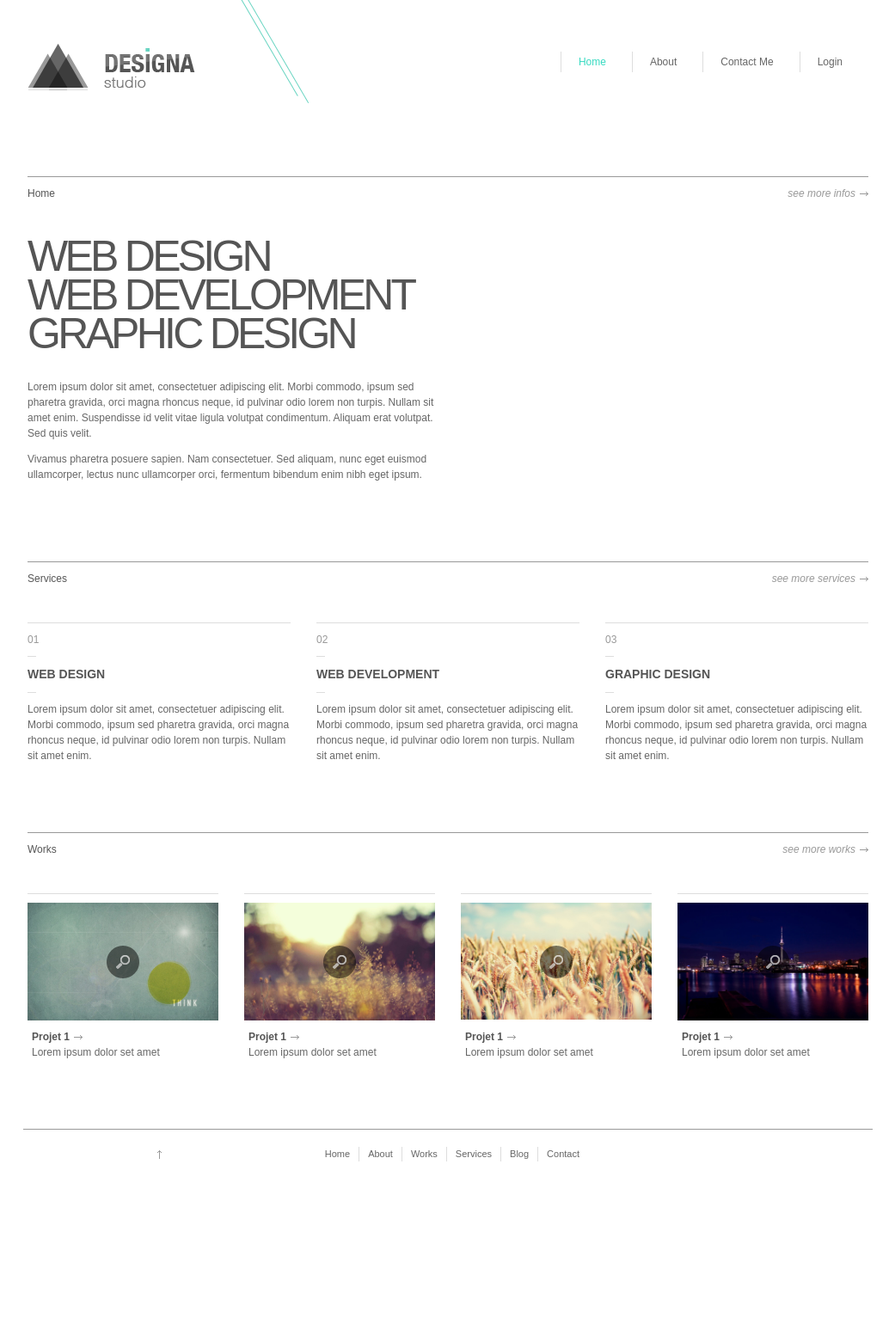
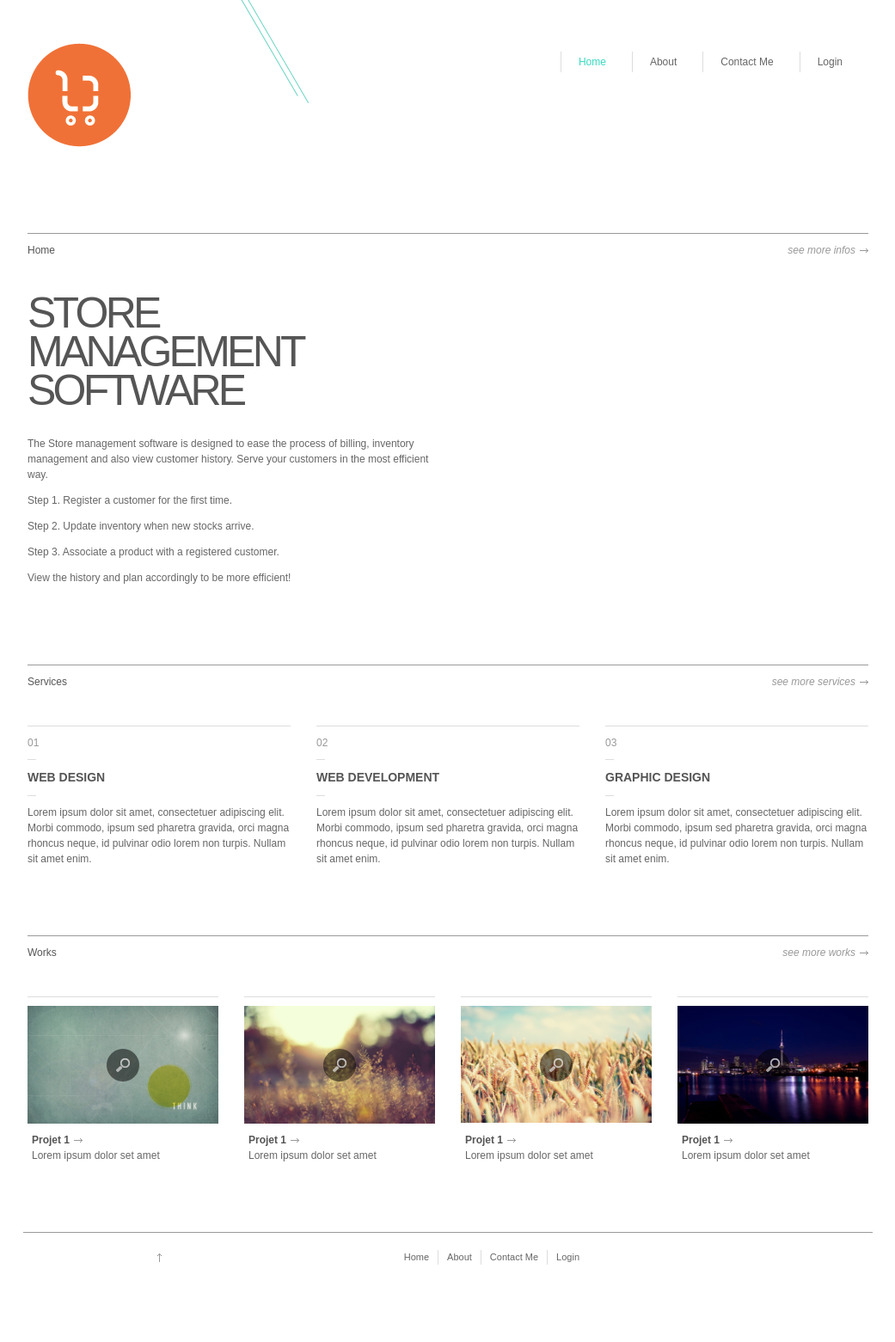
Before and after one commit to G-Ark/StoreManagement, a Django app: page /store/ in a window 1280 px wide. Shown: the whole page at 86% size, without its empty margins (119-1160 px from the left). Before the commit the page ends 1351 px from the top, so only its background shows below. Run offline with Django 3.2, Linux system fonts and the light colour scheme.

Commit message:
Pushing html changes to AddingDB branch

```diff
--- a/Store/templates/Store/index.html
+++ b/Store/templates/Store/index.html
@@ -9,7 +9,7 @@
 <body>
 <header class="center clearfix" id="navtop">
   <a href="{% url 'index' %}" class="logo fleft">
-    <img src="{% static 'Store/img/logo.png' %}" alt="Store Management Sofware" />
+    <img src="{% static 'Store/img/logo1.png' %}" alt="Store Management Sofware" />
   </a>
   <nav class="fright">
     <ul>
@@ -32,16 +32,18 @@
       <p class="fleft">Home</p>
       <a href="about.html" class="arrow more fright">see more infos</a> </header>
     <div class="column2 mright">
-      <h1>Web design <br>
-        Web Development <br>
-        Graphic Design</h1>
-      <p>Lorem ipsum dolor sit amet, consectetuer adipiscing elit. Morbi commodo, ipsum sed pharetra gravida, orci magna rhoncus neque, id pulvinar odio lorem non turpis. Nullam sit amet enim. Suspendisse id velit vitae ligula volutpat condimentum. Aliquam erat volutpat. Sed quis velit. </p>
-      <p>Vivamus pharetra posuere sapien. Nam consectetuer. Sed aliquam, nunc eget euismod ullamcorper, lectus nunc ullamcorper orci, fermentum bibendum enim nibh eget ipsum. </p>
+      <h1>Store Management <br>
+        Software</h1>
+      <p>The Store management software is designed to ease the process of billing, inventory management and also view customer history. Serve your customers in the most efficient way.</p>
+      <p>Step 1. Register a customer for the first time.</p>
+      <p>Step 2. Update inventory when new stocks arrive.</p>
+      <p>Step 3. Associate a product with a registered customer.</p>
+      <p>View the history and plan accordingly to be more efficient!</p>
     </div>
     <div id="slides" class="slider column2">
       <div class="slides_container">
         <div class="slide">
-          <figure> <img src="img/4.jpg" alt="">
+          <figure> <img src="{% static 'Store/img/4.jpg' %}" alt="">
             <figcaption>
               <div>
                 <h5>Caption 1</h5>
@@ -51,7 +53,7 @@
           </figure>
         </div>
         <div class="slide">
-          <figure> <img src="img/5.jpg" alt="">
+          <figure> <img src="{% static 'Store/img/5.jpg' %}" alt="">
             <figcaption>
               <div>
                 <h5>Caption 2</h5>
@@ -62,7 +64,7 @@
           </figure>
         </div>
         <div class="slide">
-          <figure> <img src="img/6.jpg" alt="">
+          <figure> <img src="{% static 'Store/img/6.jpg' %}" alt="">
             <figcaption>
               <div>
                 <h5>Caption 3</h5>
@@ -72,7 +74,7 @@
           </figure>
         </div>
         <div class="slide">
-          <figure> <img src="img/9.jpg" alt="">
+          <figure> <img src="{% static 'Store/img/9.jpg' %}" alt="">
             <figcaption>
               <div>
                 <h5>Caption 4</h5>
@@ -140,12 +142,10 @@
   <div class="up column3 mright"> <a href="#navtop" class="ir">Go up</a> </div>
   <nav class="column3">
     <ul>
-      <li><a href="index.html">Home</a></li>
-      <li><a href="about.html">About</a></li>
-      <li><a href="works.html">Works</a></li>
-      <li><a href="services.html">Services</a></li>
-      <li><a href="blog.html">Blog</a></li>
-      <li><a href="contact.html">Contact</a></li>
+      <li><a href="{% url 'index' %}">Home</a></li>
+      <li><a href="{% url 'about' %}">About</a></li>
+      <li><a href="{% url 'contact' %}">Contact Me</a></li>
+      <li><a href="{% url 'login' %}">Login</a></li>
     </ul>
   </nav>
 </footer>
```
Also changed, not shown: Store/templates/Store/about.html (+8 -12 lines), Store/templates/Store/contact.html (+8 -13 lines), Store/templates/Store/works.html (+8 -12 lines), Store/static/Store/img/logo1.png (added).
